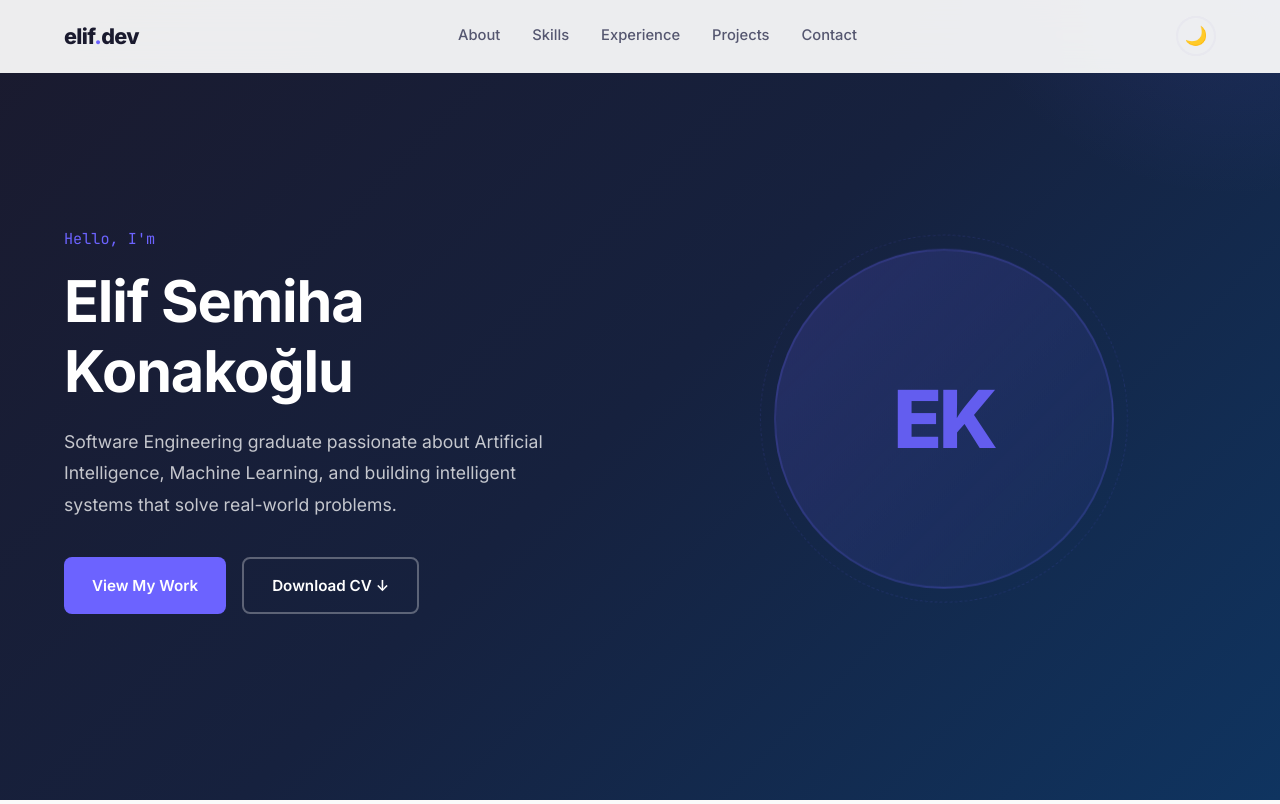
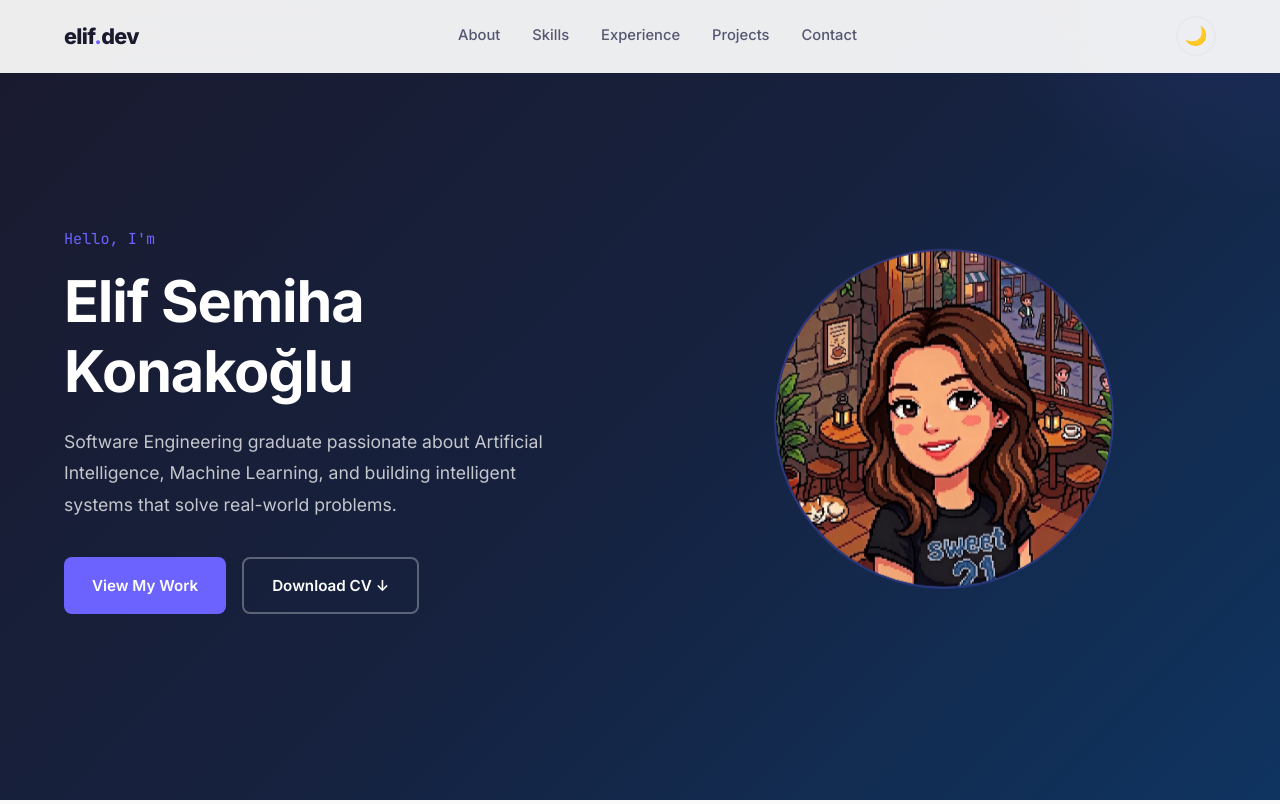
Before and after one commit to elif-konakoglu/Portfolio, a PHP site: page / in a window 1280 px wide. Shown: the top 804 px of the page. Run offline with PHP 8.4, Linux system fonts and the light colour scheme; data comes from the database, SQL or seed files in the repository.

Commit message:
replace hero initials with profile photo

```diff
--- a/css/style.css
+++ b/css/style.css
@@ -350,6 +350,7 @@ h3 { font-size: clamp(1.2rem, 2vw, 1.5rem); }
     align-items: center;
     justify-content: center;
     position: relative;
+    overflow: hidden;
 }
 
 .hero-graphic::before {
@@ -367,6 +368,13 @@ h3 { font-size: clamp(1.2rem, 2vw, 1.5rem); }
     color: var(--color-accent);
     letter-spacing: -0.04em;
     opacity: 0.9;
+}
+
+.hero-photo {
+    width: 100%;
+    height: 100%;
+    object-fit: cover;
+    border-radius: 50%;
 }
 
 @keyframes spin {
--- a/index.php
+++ b/index.php
@@ -51,7 +51,7 @@
             </div>
             <div class="hero-visual">
                 <div class="hero-graphic">
-                    <span class="hero-initials">EK</span>
+                    <img src="assets/profilephoto.jpg" alt="Elif Semiha Konakoğlu" class="hero-photo">
                 </div>
             </div>
         </div>
```
Also changed, not shown: assets/profilephoto.jpg (added).
